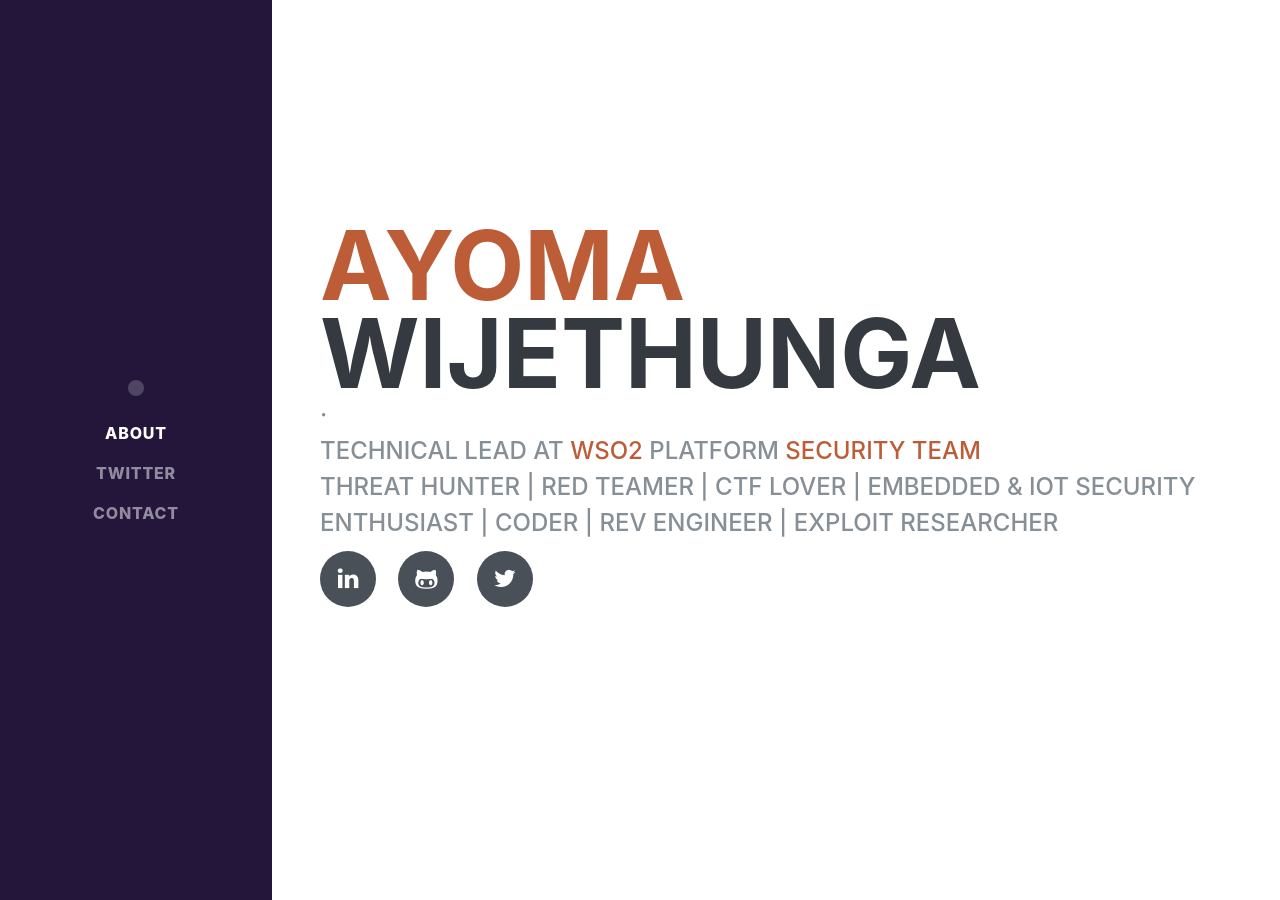
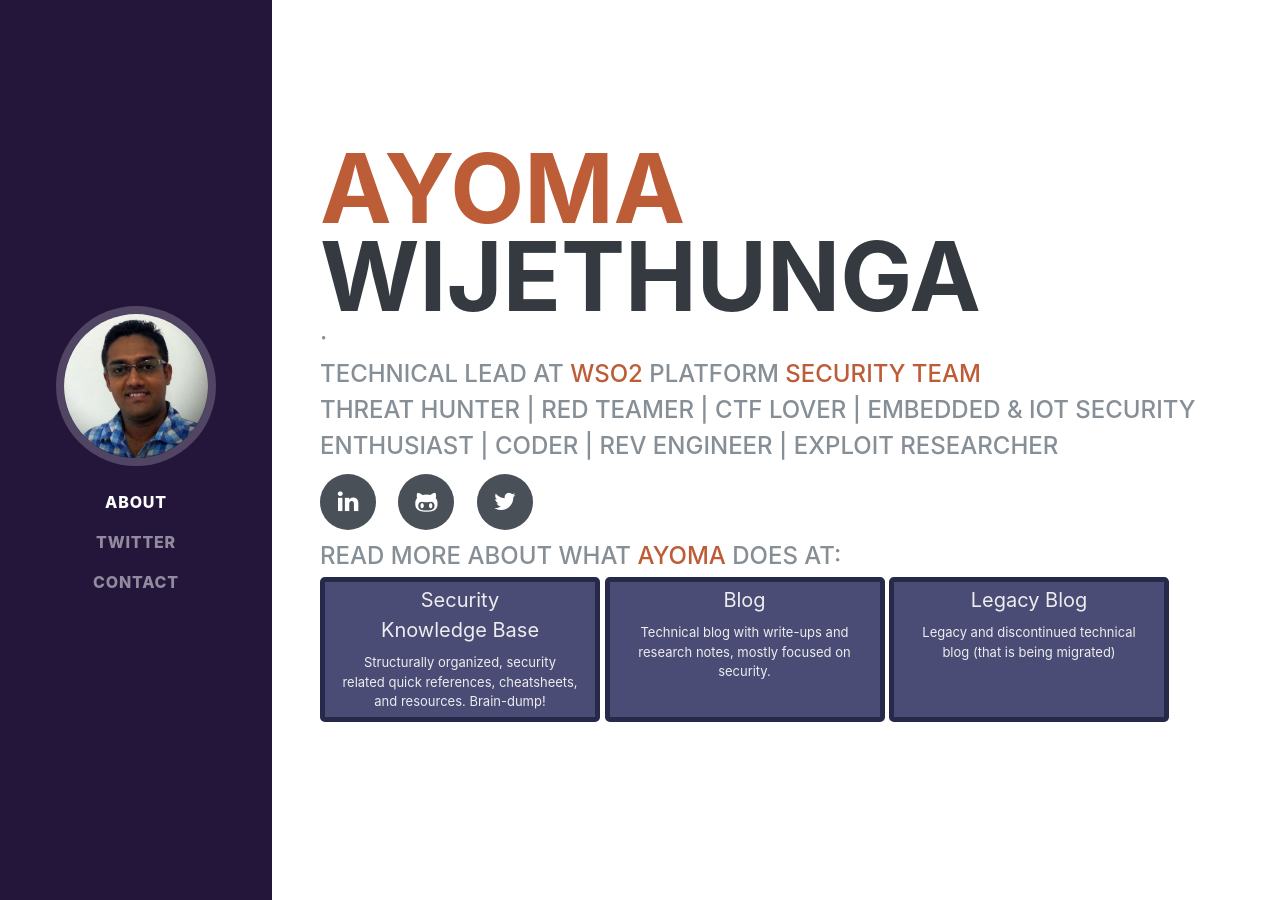
Before and after one commit to ayomawdb/ayoma.me, a Jekyll site: the page built from index.html, in a window 1280 px wide and 900 px high. Built offline with Jekyll 4.4.1, drawn with Linux system fonts in a browser that asks for light colours; some web fonts are replaced; a script that is not in the unit is left out; comment, search, counter and statistics services are not loaded; some of the changed text lies outside the part shown.

Commit message:
Add site

```diff
--- a/_layouts/page.html
+++ b/_layouts/page.html
@@ -6,9 +6,9 @@
 
   <nav class="navbar navbar-expand-lg navbar-dark bg-primary fixed-top" id="sideNav">
     <a class="navbar-brand js-scroll-trigger" href="#page-top">
-      <span class="d-block d-lg-none">Clarence Taylor</span>
+      <span class="d-block d-lg-none">Ayoma Wijethunga</span>
       <span class="d-none d-lg-block">
-        <img class="img-fluid img-profile rounded-circle mx-auto mb-2" src="img/profile.jpg" alt="">
+        <img class="img-fluid img-profile rounded-circle mx-auto mb-2" src="profile.jpg" alt="">
       </span>
     </a>
     <button class="navbar-toggler" type="button" data-toggle="collapse" data-target="#navbarSupportedContent" aria-controls="navbarSupportedContent" aria-expanded="false" aria-label="Toggle navigation">
--- a/css/site.scss
+++ b/css/site.scss
@@ -4,6 +4,24 @@
 ---
 
 $main-color: #24163b;
+
+.main-links a {
+    width: 280px;
+    height: 145px;
+    color: #ededed !important;
+    background-color: #4a4c75;
+    border-color: #27294a;
+    border-width: 5px;
+    margin-top: 3px;
+    padding-top: 3px;
+}
+
+.main-links  .small-print {
+  display: block;
+  font-size: small;
+  margin-top: 8px;
+  color: #ededed !important;
+}
 
 body {
   font-family: 'Muli', -apple-system, BlinkMacSystemFont, 'Segoe UI', Roboto, 'Helvetica Neue', Arial, sans-serif, 'Apple Color Emoji', 'Segoe UI Emoji', 'Segoe UI Symbol', 'Noto Color Emoji';
--- a/index.html
+++ b/index.html
@@ -11,11 +11,12 @@
       <span class="text-primary">Ayoma</span>
       Wijethunga
     </h1>
-    <div class="subheading mb-5">·
+    <div class="subheading mb-2" >·
       <div>Technical Lead at <a href="https://twitter.com/wso2" target="_new">WSO2</a> Platform <span class="text-primary">Security Team</span>
         <div>Threat Hunter | Red Teamer | CTF Lover | Embedded & IoT Security Enthusiast | Coder | Rev Engineer | Exploit Researcher</div>
     </div>
-    <div class="social-icons" style="padding-top: 10px">
+    <div style="padding-top: 10px">
+      <div class="social-icons" style="display: inline">
         <a href="https://www.linkedin.com/in/ayoma/" target="_new">
           <i class="fa fa-linkedin"></i>
         </a>
@@ -26,14 +27,36 @@
           <i class="fa fa-twitter"></i>
         </a>
       </div>
-    <div style="margin-top: 15px;">
+      <div style="display: inline; margin-left: 20px">
         <a href="https://twitter.com/ayomawdb?ref_src=twsrc%5Etfw" class="twitter-follow-button" data-show-count="false"></a><script async src="https://platform.twitter.com/widgets.js" charset="utf-8"></script>
       </div>
     </div>
+  </div>
+  <div>
+    <div class="subheading mb-0">
+      Read more about what <span class="text-primary">Ayoma</span> does at:
+    </div>
+    <div style="margin-bottom: 10px;" class="main-links">
+      <a class="btn btn-lg btn-primary" href="https://kbase.ayoma.me">
+        <span>Security <br/>Knowledge Base</span>
+        <span class="small-print">Structurally organized, security related quick references, cheatsheets, and resources. Brain-dump!</span>
+      </a>
+      <a class="btn btn-lg btn-primary" href="https://blog.ayoma.me">
+        <span>Blog</span>
+        <span class="small-print">Technical blog with write-ups and research notes, mostly focused on security.</span>
+      </a>
+      <a class="btn btn-lg btn-primary" href="http://ayomaonline.com">
+        <span>Legacy Blog<span>
+        <span class="small-print">Legacy and discontinued technical blog (that is being migrated)<?span>
+      </a>
+    </div>
+    <div>
       <script src="https://www.hackthebox.eu/badge/934"></script>
       <br />
       <script type="text/javascript" src="https://platform.linkedin.com/badges/js/profile.js" async defer></script>
       <div class="LI-profile-badge"  data-version="v1" data-size="medium" data-locale="en_US" data-type="horizontal" data-theme="light" data-vanity="ayoma"><a class="LI-simple-link" href='https://lk.linkedin.com/in/ayoma?trk=profile-badge'></a></div>
+    </div>
+  </div>
 </section>
 
 <hr class="m-0">
```
Also changed, not shown: other parts of _layouts/page.html (+1 -14 lines), profile.jpg (added). Lines whose indentation alone changed are shown as unchanged.
